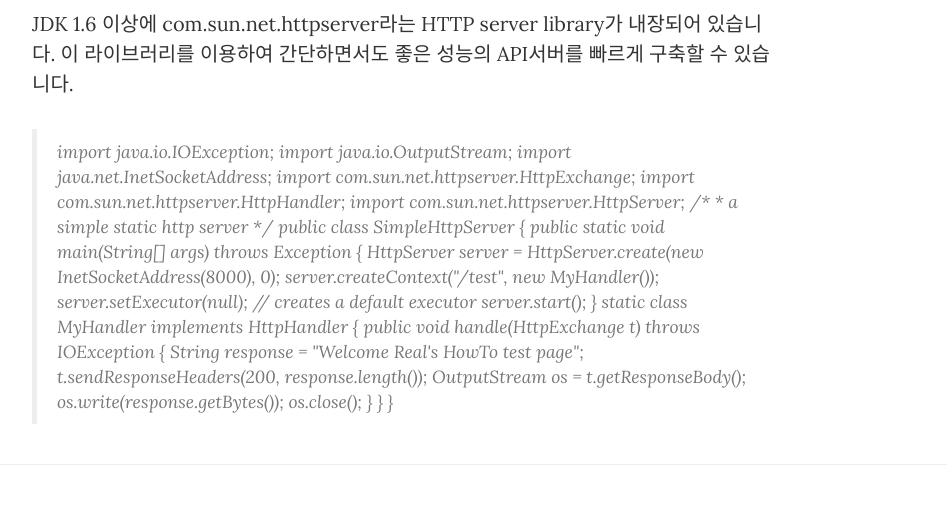
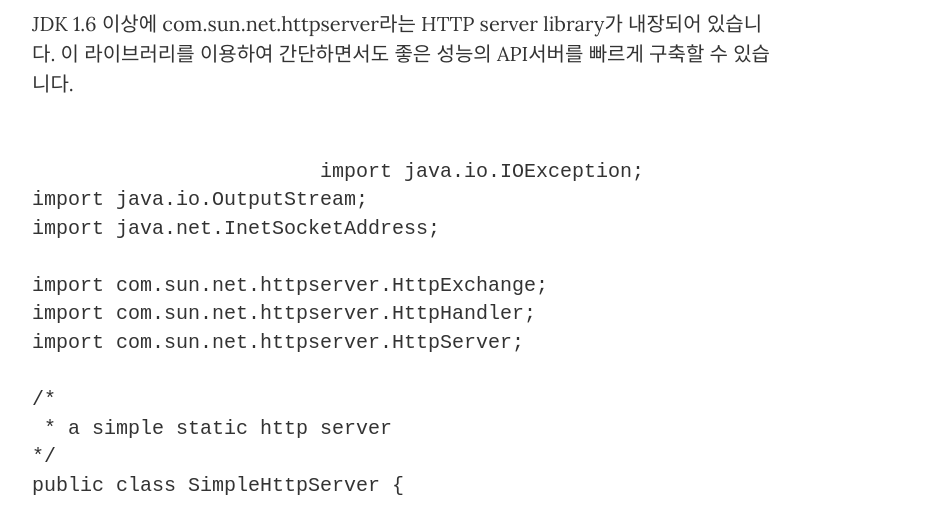
Before and after one commit to junhomax/junhomax.github.io, a website: page post.html in a window 1280 px wide. Shown: the part 640-1153 px from the top of the page, without its empty margins (233-1180 px from the left). Drawn offline with nearby package versions, Linux system fonts and the light colour scheme.

Commit message:
mod post

```diff
--- a/post.html
+++ b/post.html
@@ -89,7 +89,7 @@
             <div class="row">
                 <div class="col-lg-8 col-lg-offset-2 col-md-10 col-md-offset-1">
                     <p> JDK 1.6 이상에 com.sun.net.httpserver라는 HTTP server library가 내장되어 있습니다. 이 라이브러리를 이용하여 간단하면서도 좋은 성능의 API서버를 빠르게 구축할 수 있습니다. </p>
-                    <blockquote>
+                    <xmp>
                         import java.io.IOException;
 import java.io.OutputStream;
 import java.net.InetSocketAddress;
@@ -120,7 +120,7 @@ public class SimpleHttpServer {
     }
   }
 }
-                    </blockquote>
+                    </xmp>
                 </div>
             </div>
         </div>
```
